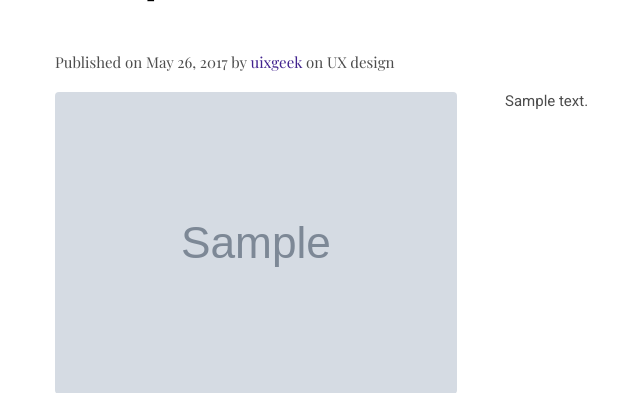
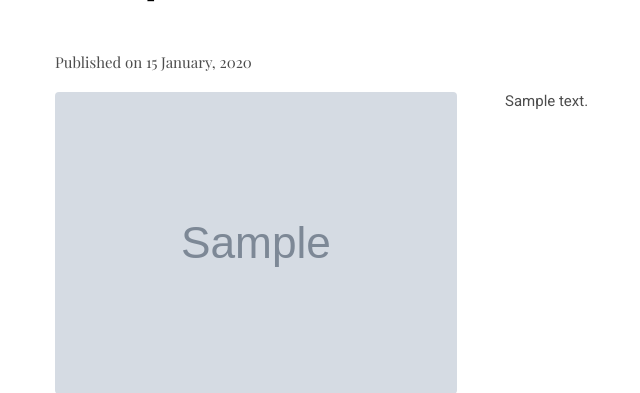
Before and after one commit to nikultaka/django-bhuriyo, a Django app: template mysite/templates/mysite/blog_detail.html in a window 1280 px wide; the page is wider, and only the part inside the window is pictured. Shown: the part 631-1024 px from the top of that part, without its empty margins (30-670 px from the left). Run offline with Django 3.2, Linux system fonts and the light colour scheme; the template is opened without the code that fills it: most values are stand-ins (such as "Sample title", 1, 10 or a date in 2020); grey boxes marked "Sample" are stand-in pictures; some libraries are stand-ins or nearby versions.

Commit message:
new functionality

```diff
--- a/mysite/templates/mysite/blog_detail.html
+++ b/mysite/templates/mysite/blog_detail.html
@@ -28,8 +28,7 @@
     <div class="row">
       <div class="col-lg-12">
         <h3 class="font-tertiary mb-5">{{ blogs.0.title }}</h3>
-        <p class="font-secondary">Published on May 26, 2017 by <span class="text-primary">uixgeek</span
-            class="text-primary"> on <span>UX design</span></p>
+        <p class="font-secondary">Published on {{ blogs.0.published_date|date:"d F, Y" }}</p>
         <div class="content">
           <img src="{{ blogs.0.image.url }}" style="width: 402px;" alt="post-thumb" class="img-fluid rounded float-left mr-5 mb-4">
           {{ blogs.0.description|safe }}
@@ -116,7 +115,7 @@
             </article>
           </div>
       {% empty %}
-          <p>No similar post found</p>
+          <p>No similar blog found</p>
       {% endfor %}
 
     </div>
```
